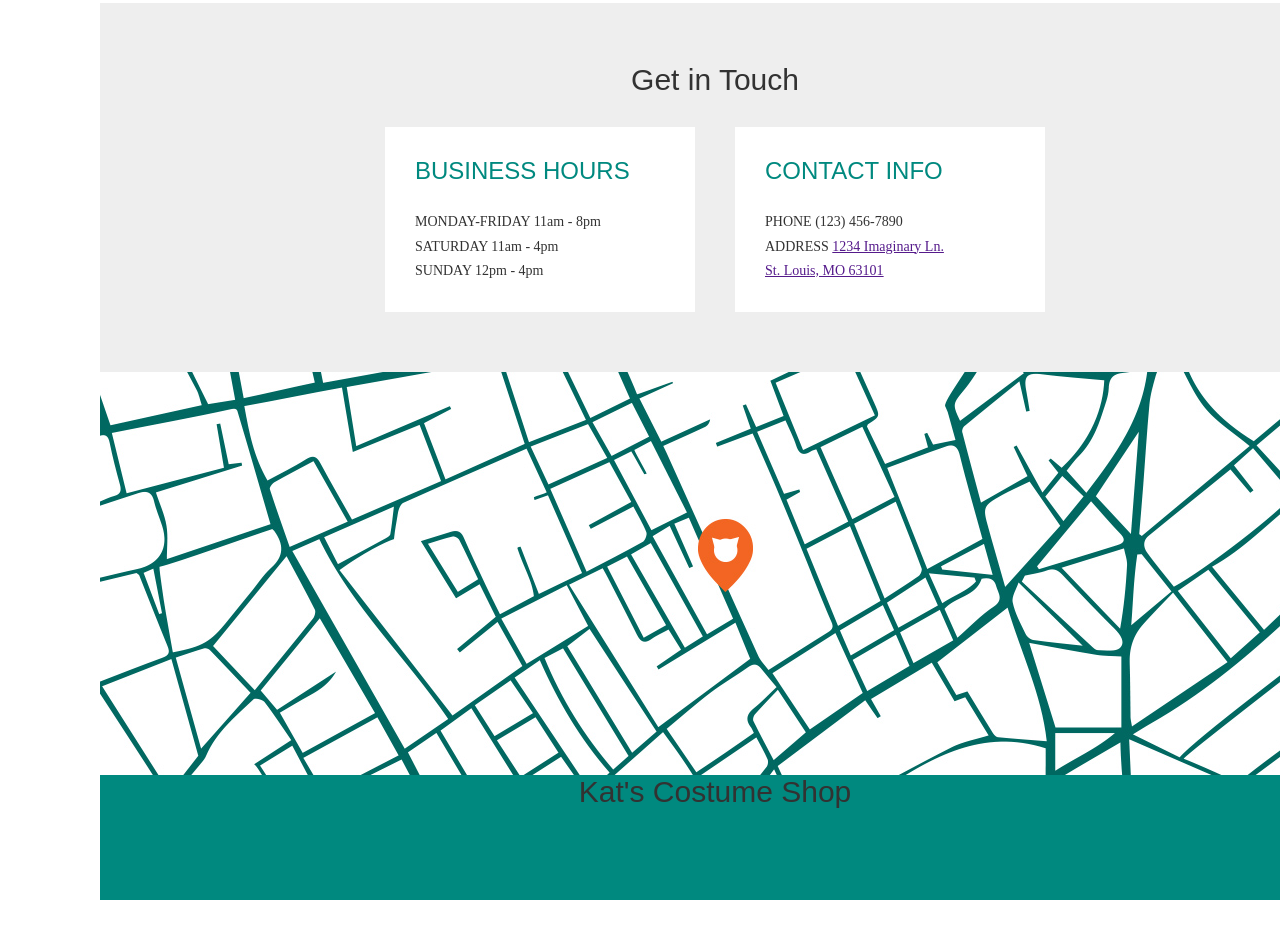
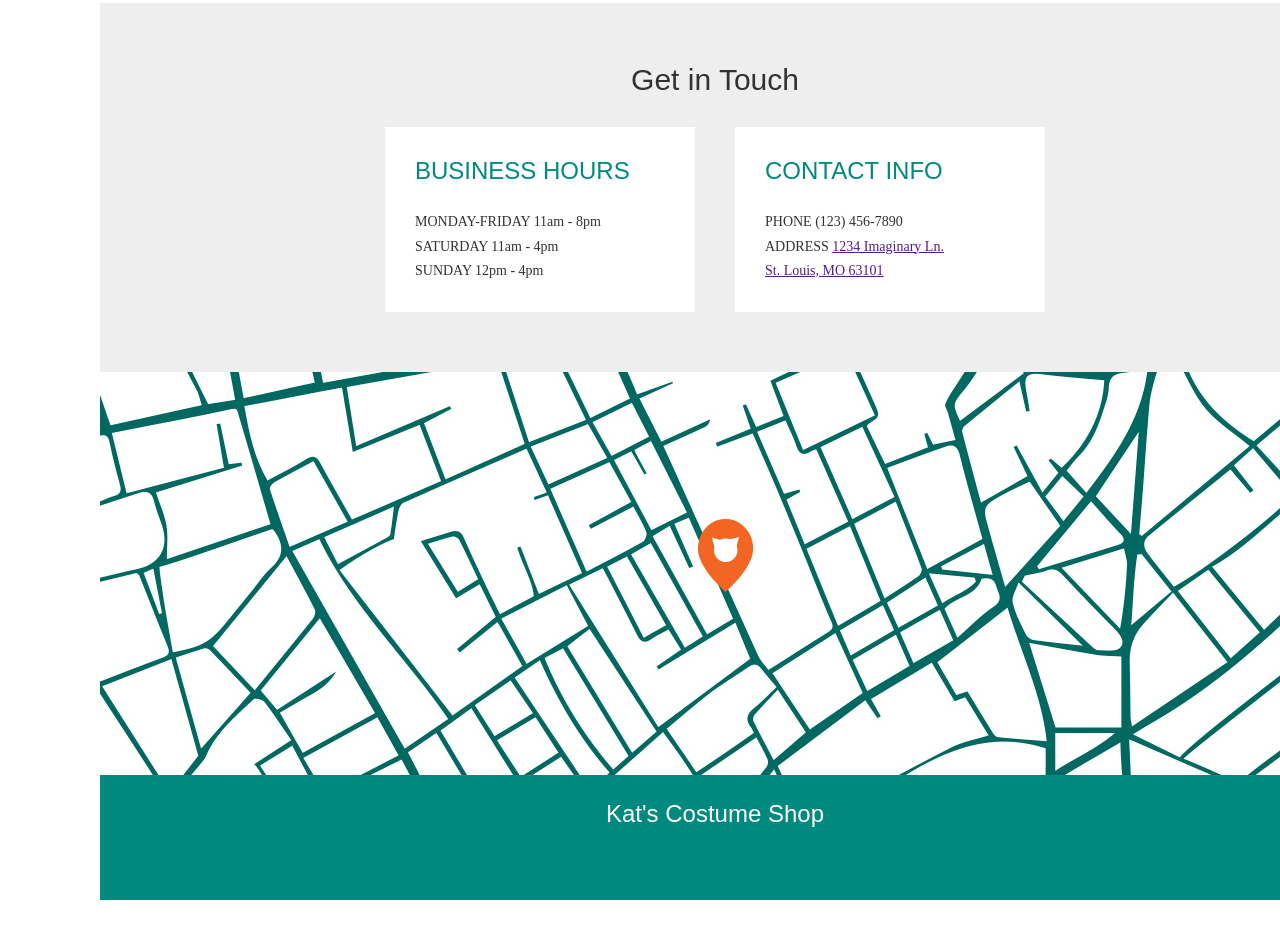
Before and after one commit to SayMaybe/cat-costume-project, a plain HTML site: page index.html in a window 1280 px wide. Shown: the part 1533-2471 px from the top of the page. Drawn offline with Linux system fonts and the light colour scheme.

Commit message:
finished

```diff
--- a/main.css
+++ b/main.css
@@ -178,6 +178,11 @@ footer {
   height: 125px;
   text-align: center;
 }
+footer h1 {
+  font-size: 1.5em;
+  color: #fff;
+  padding-top: 25px;
+}
 
 /* On devices wider than 660px */
 @media(min-width: 660px) {
```
